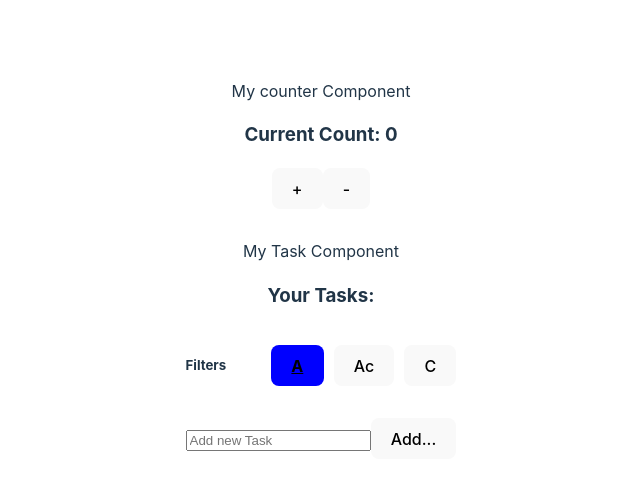
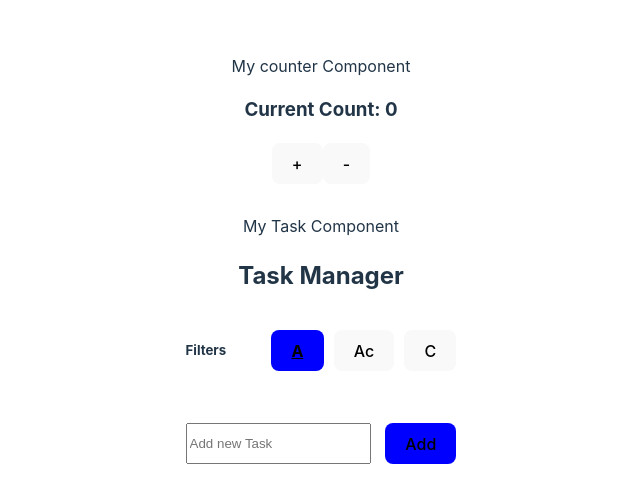
Before and after one commit to SkateCodeN/ReactTests, a React (Vite) app: page / in a window 1280 px wide. Shown: the part 131-634 px from the top of the page, without its empty margins (319-959 px from the left). Built offline with nearby package versions, Linux system fonts and the light colour scheme.

Commit message:
Made more style changes

```diff
--- a/src/component/AddTask.jsx
+++ b/src/component/AddTask.jsx
@@ -27,7 +27,7 @@ const AddTask = ({addNewTask}) => {
 
 
     return (
-        <div>
+        <div style={styles.addContainer}>
             <input
                 type="text"
                 onChange={handleNewTaskInput}
@@ -38,11 +38,24 @@ const AddTask = ({addNewTask}) => {
             <button
                 onClick={handleTaskAdd}
                 type="button"
+                style={styles.addButton}
             >
-                Add...
+                Add
             </button>
         </div>
     )
 }
 
+const styles = {
+    addButton:{
+        backgroundColor:"blue",
+
+    },
+    addContainer:{
+        display:"flex",
+        padding:"20px 0",
+        justifyContent:"space-between"
+    }
+}
+
 export default AddTask;
--- a/src/component/Task.jsx
+++ b/src/component/Task.jsx
@@ -22,9 +22,7 @@ const Task = ({ task, handleDelete, handleComplete }) => {
                 <button
                     type="button"
                     onClick={handleDeleteClick}
-                    style={
-                        task.completed ? styles.completedTask : styles.deleteButton
-                    }
+                    style={ styles.deleteButton}
                 >
                     X
                 </button>
--- a/src/component/To-DoList.jsx
+++ b/src/component/To-DoList.jsx
@@ -60,7 +60,7 @@ const ToDoList = () => {
 
     return (
         <>
-            <h3>Your Tasks:</h3>
+            <h2>Task Manager</h2>
             <div>
                 <FilterBar
                     currentFilter={currentFilter}
```
